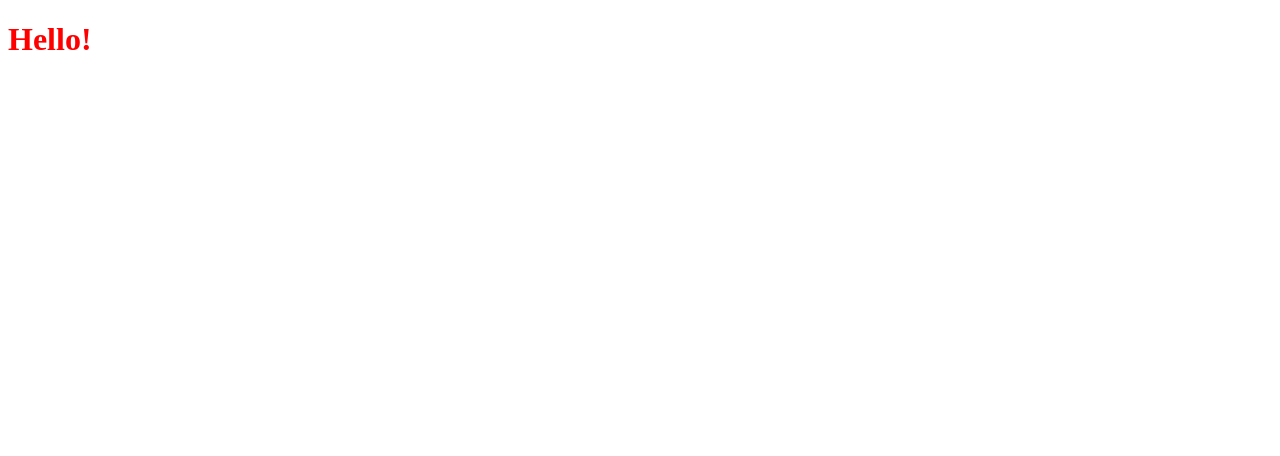
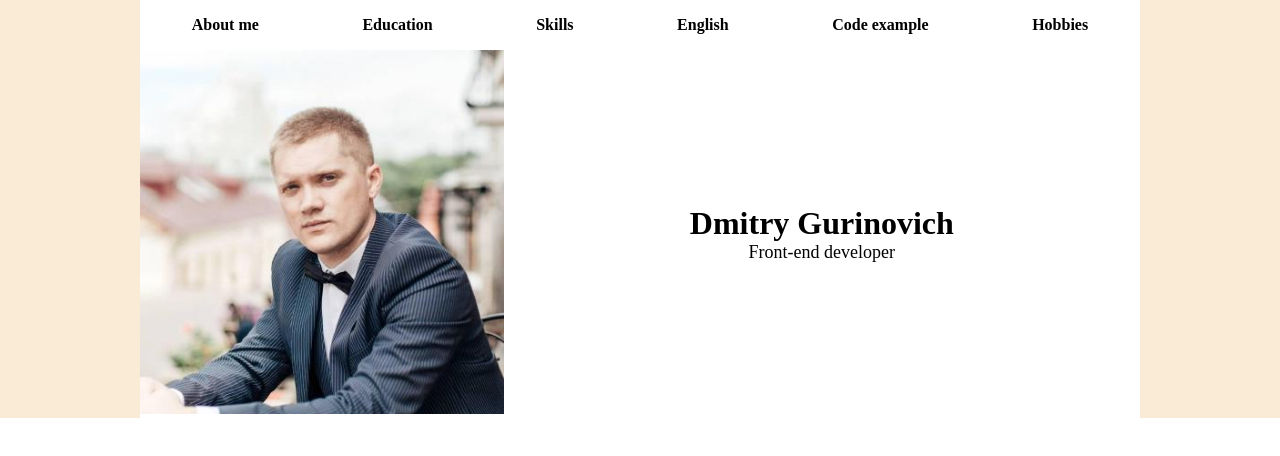
Before and after one commit to dmitrygurinovich/rsschool-cv, a plain HTML site: page index.html in a window 1280 px wide. Drawn offline with Linux system fonts and the light colour scheme.

Commit message:
feat: add navigation menu, photo and title

```diff
--- a/css/style.css
+++ b/css/style.css
@@ -1,3 +1,60 @@
-h1 {
-    color: red;
+*,
+html,
+body {
+    padding: 0;
+    margin: 0;
+    box-sizing: inherit;
+    box-sizing: border-box;
 }
+
+.container {
+    display: flex;
+    justify-content: center;
+    width: 100%;
+    background-color: antiquewhite
+}
+
+.wrapper {
+    width: 1000px;
+    background-color: white;
+}
+
+.header {
+    width: 100%;
+    display: block;
+}
+
+.nav>ul {
+    display: flex;
+    justify-content: space-around;
+    align-items: center;
+    list-style-type: none;
+    height: 50px;
+    font-size: 16px;
+    font-weight: 900;
+}
+
+.nav>ul>li>a {
+    text-decoration: none;
+    color: black;
+}
+
+.author_information {
+    display: flex;
+}
+
+.main_photo>img {
+    width: 100%;
+}
+
+.main_information {
+    width: 70%;
+    display: flex;
+    flex-direction: column;
+    justify-content: center;
+    align-items: center
+}
+
+.subtitle {
+    font-size: 18px;;
+}
--- a/index.html
+++ b/index.html
@@ -1,13 +1,49 @@
 <!DOCTYPE html>
 <html lang="en">
+
 <head>
     <meta charset="UTF-8">
     <meta http-equiv="X-UA-Compatible" content="IE=edge">
     <meta name="viewport" content="width=device-width, initial-scale=1.0">
     <link rel="stylesheet" href="/css/style.css">
-    <title>Dmitry Gurinovich</title>
+    <title>Dmitry Gurinovich - My CV</title>
 </head>
+
 <body>
-    <h1>Hello!</h1>
+    <div class="container">
+        <div class="wrapper">
+
+            <div class="header">
+
+                <div class="nav">
+                    <ul>
+                        <li><a href="#">About me</a></li>
+                        <li><a href="#">Education</a></li>
+                        <li><a href="#">Skills</a></li>
+                        <li><a href="#">English</a></li>
+                        <li><a href="#">Code example</a></li>
+                        <li><a href="#">Hobbies</a></li>
+                    </ul>
+                </div>
+
+            </div>
+            <div class="main">
+                <div class="author_information">
+                    <div class="main_photo">
+                        <img src="/img/photo.jpg" alt="Author's photo">
+                    </div>
+                    <div class="main_information">
+                        <h1 class="title">Dmitry Gurinovich</h1>
+                        <div class="subtitle">Front-end developer</div>
+                    </div>
+                </div>
+
+
+
+            </div>
+
+        </div>
+    </div>
 </body>
+
 </html>
```
Also changed, not shown: img/photo.jpg (added).
